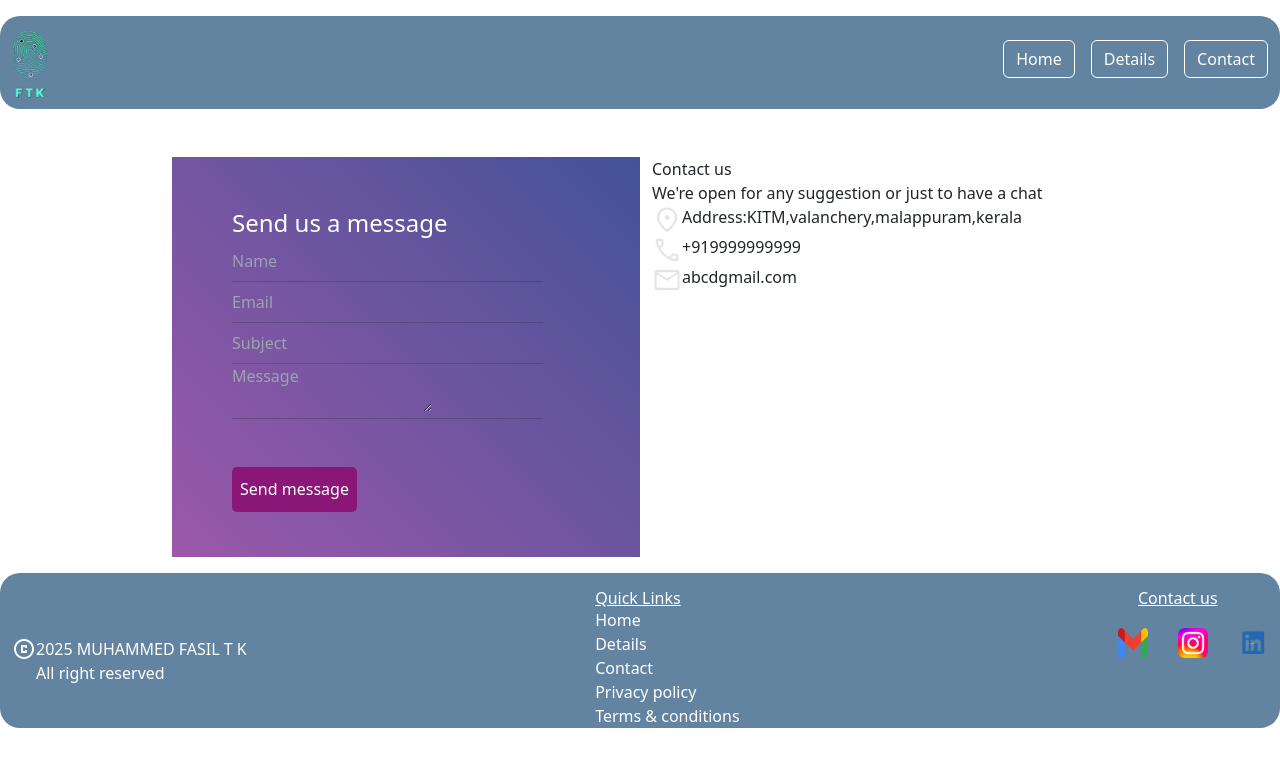
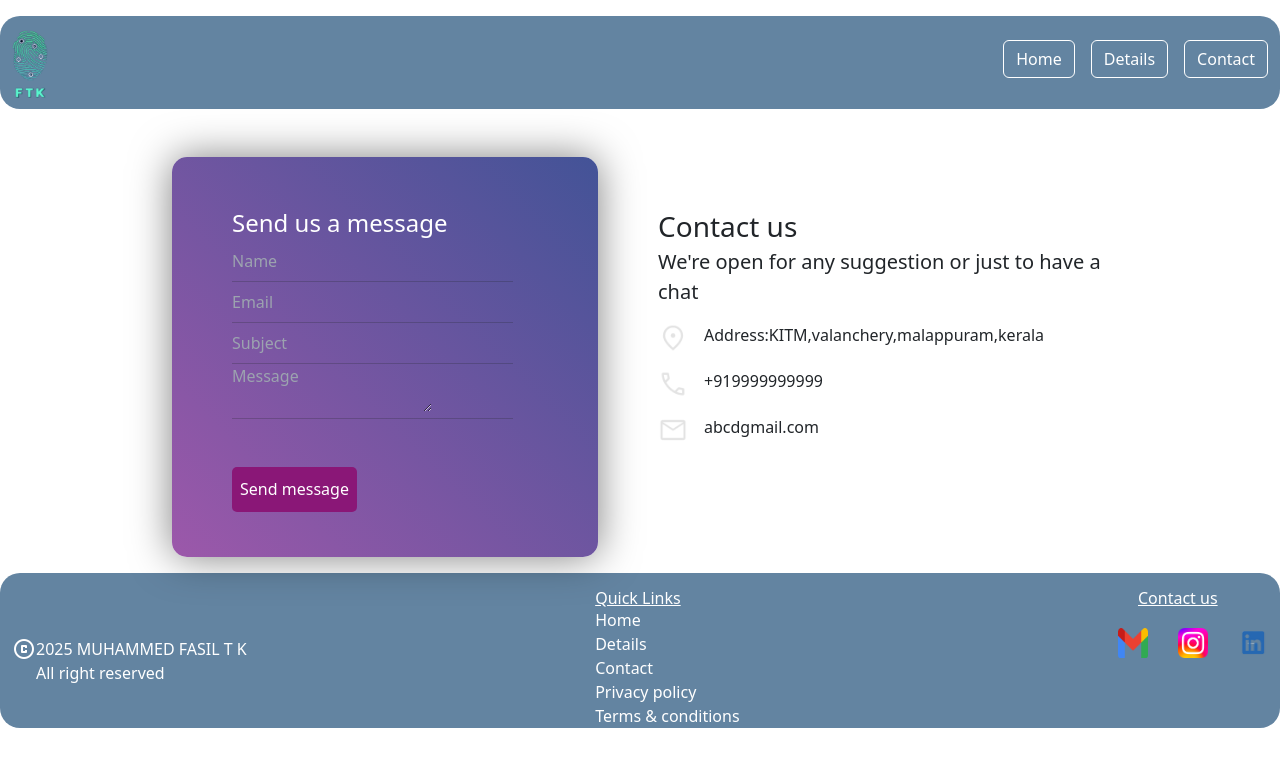
Before and after one commit to muhdfasil/nest-project, an Angular app: page /contact in a window 1280 px wide. Shown: the top 766 px of the page. Built offline with nearby package versions, Linux system fonts and the light colour scheme.

Commit message:
update contact right side

```diff
--- a/src/app/pages/contact/contact.component.css
+++ b/src/app/pages/contact/contact.component.css
@@ -17,7 +17,8 @@ img {
 
 .left {
     background: linear-gradient(45deg, #9c58aa, #435397);
-
+    border-radius: 15px;
+    box-shadow: 0 0 40px rgba(0, 0, 0, 0.5);
 }
 
 input {
--- a/src/app/pages/contact/contact.component.html
+++ b/src/app/pages/contact/contact.component.html
@@ -17,20 +17,20 @@
     </div>
 
     <div class="right">
-        <div class="container rightContent">
-            <p>Contact us</p>
-            <p>We're open for any suggestion or just to have a chat</p>
-            <div class="d-flex">
+        <div class="container rightContent ms-5 mt-5">
+            <p class="fs-3">Contact us</p>
+            <p class="fs-5">We're open for any suggestion or just to have a chat</p>
+            <div class="d-flex mt-3">
                 <img src="location.png" alt="location image">
-                <p>Address:KITM,valanchery,malappuram,kerala</p>
+                <p class="ms-3">Address:KITM,valanchery,malappuram,kerala</p>
             </div>
-            <div class="d-flex">
+            <div class="d-flex mt-3">
                 <img src="phone.png" alt="phone image">
-                <p>+919999999999</p>
+                <p class="ms-3">+919999999999</p>
             </div>
-            <div class="d-flex">
+            <div class="d-flex mt-3">
                 <img src="email.png" alt="email image">
-                <p>abcdgmail.com</p>
+                <p class="ms-3">abcdgmail.com</p>
             </div>
         </div>
     </div>
```
